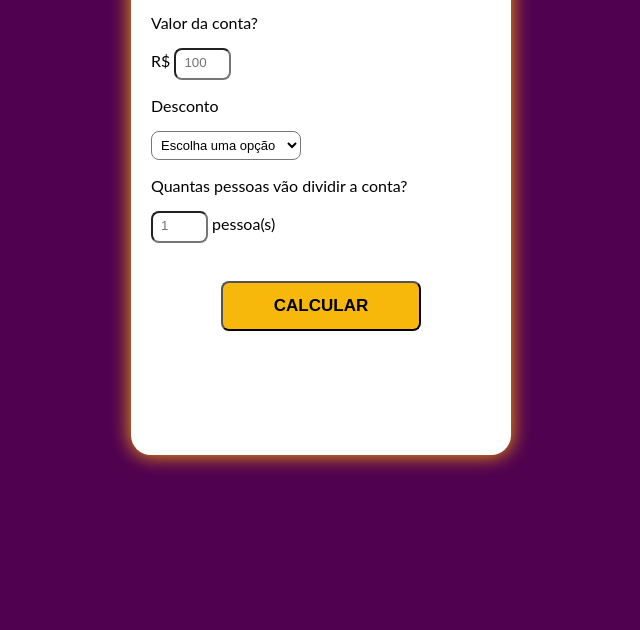
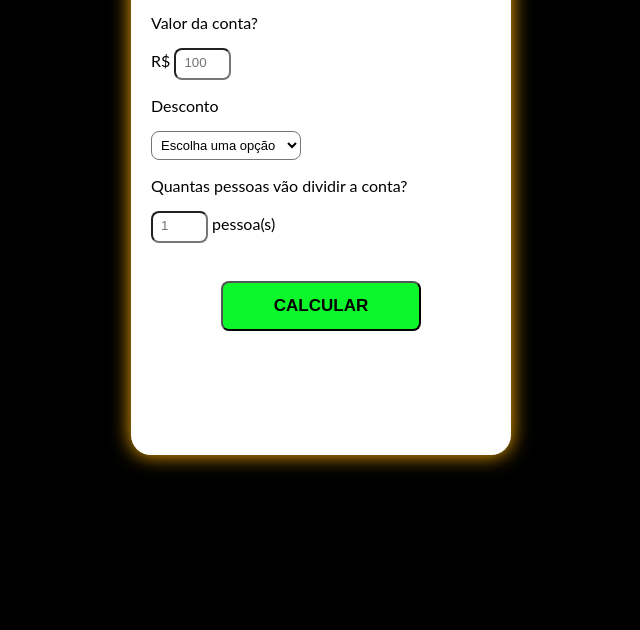
Before and after one commit to buzolin3/calculadora, a plain HTML site: page Projeto/index.html in a window 1280 px wide. Shown: the part 170-800 px from the top of the page, without its empty margins (319-959 px from the left). Drawn offline with Linux system fonts and the light colour scheme.

Commit message:
segunda alteracao

```diff
--- a/Projeto/style.css
+++ b/Projeto/style.css
@@ -1,7 +1,7 @@
 :root {
-    --primary-color: rgb(80, 1, 80);
+    --primary-color: rgb(0, 0, 0);
     --secondary-color: rgb(255, 255, 255);
-    --tertiary-color: rgb(247, 184, 11);
+    --tertiary-color: rgb(11, 247, 43);
     --quaternary-color: rgb(0, 0, 0);
     --quintenary-color: rgb(0, 0, 0);
     --sexteneray-color: rgb(255, 255, 255);
```
